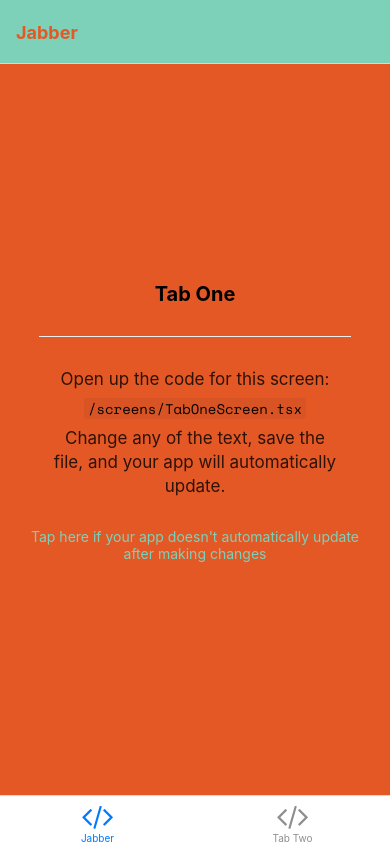
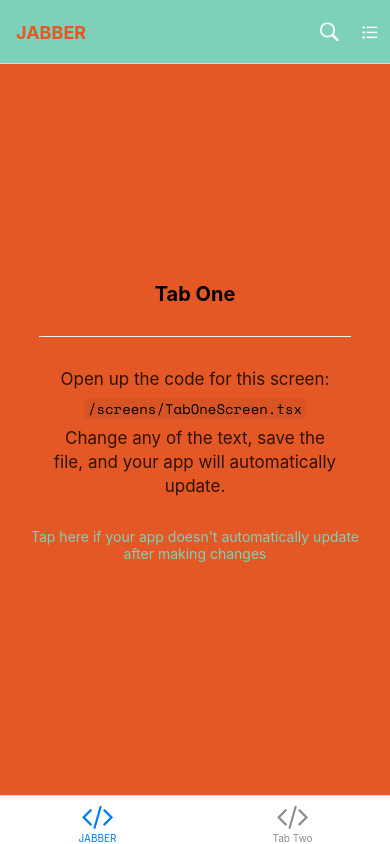
Before and after one commit to JoelDeonDsouza/-jabber, a React Native app: screen /TabOne in a window 390 px wide. Built offline with nearby package versions, Linux system fonts and the light colour scheme; what expo-linking would draw is missing.

Commit message:
Added the icons to the header

```diff
--- a/navigation/index.tsx
+++ b/navigation/index.tsx
@@ -14,6 +14,7 @@ import {
 import { createNativeStackNavigator } from "@react-navigation/native-stack";
 import * as React from "react";
 import { ColorSchemeName, Pressable } from "react-native";
+import { Octicons, AntDesign } from "@expo/vector-icons";
 
 import Colors from "../constants/Colors";
 import useColorScheme from "../hooks/useColorScheme";
@@ -95,13 +96,21 @@ function BottomTabNavigator() {
         name="TabOne"
         component={TabOneScreen}
         options={({ navigation }: RootTabScreenProps<"TabOne">) => ({
-          title: "Jabber",
+          title: "JABBER",
           tabBarIcon: ({ color }) => <TabBarIcon name="code" color={color} />,
           headerRight: () => (
-          <View>
-
-          </View>
-          )
+            <View
+              style={{
+                flexDirection: "row",
+                width: 60,
+                justifyContent: "space-between",
+                marginRight: 10,
+              }}
+            >
+              <Octicons name="search" size={20} color="white" />
+              <AntDesign name="bars" size={20} color="white" />
+            </View>
+          ),
         })}
       />
       <BottomTab.Screen
```
